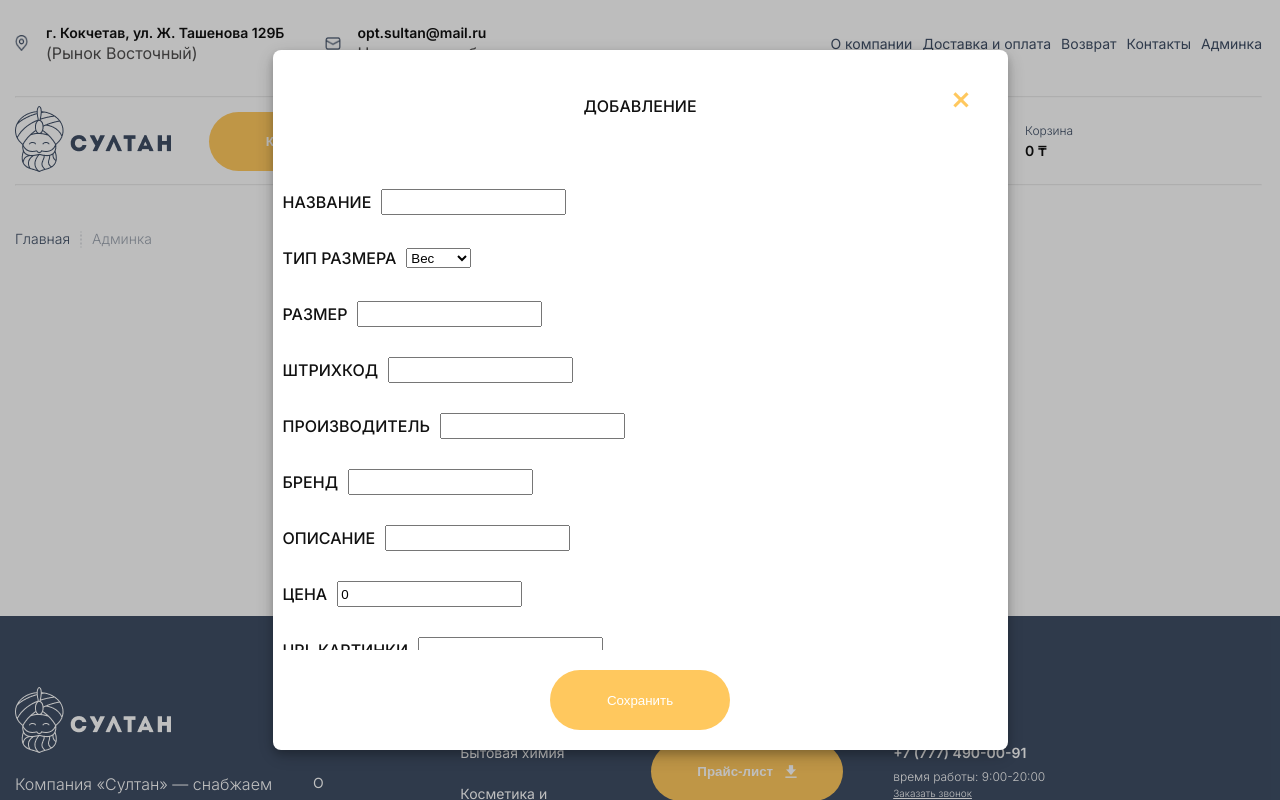
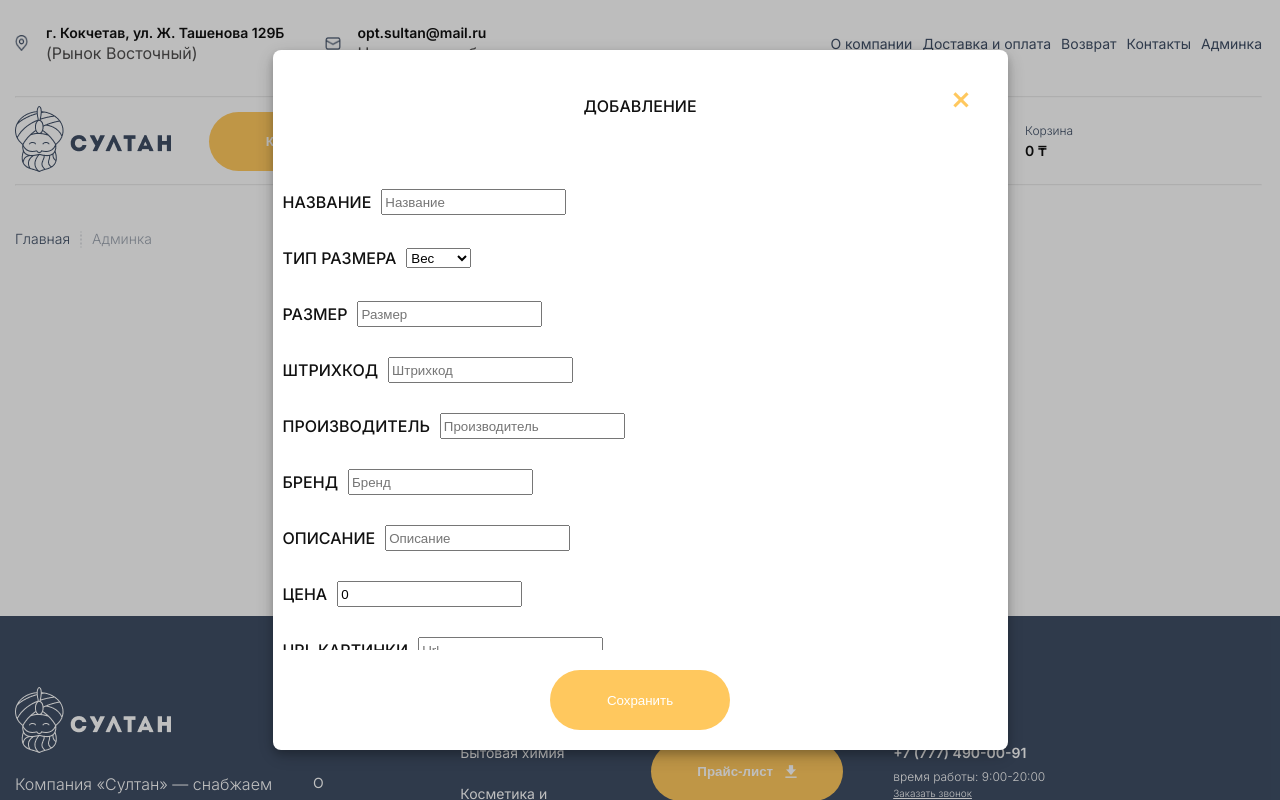
Before and after one commit to PolushkinDenis/sultan, a React (Create React App) app: page /sultan/admin in a window 1280 px wide. Both pictures are taken after typing "Sample", "name@example.com" into the empty fields and a click on the button "Добавить новый товар". Shown: the top 800 px of the page. Built offline with nearby package versions, Linux system fonts and the light colour scheme.

Commit message:
test admin page

```diff
--- a/src/components/adminChangeProduct/AdminChangeProduct.tsx
+++ b/src/components/adminChangeProduct/AdminChangeProduct.tsx
@@ -216,7 +216,7 @@ const AdminChangeProduct: FC<AdminChangeProductProps> = ({
                 </div>
                 <div className="modal__title">{title}</div>
                 <div className="modal-body">
-                    <div className="item"><p>Название</p><input type="text" value={name} onChange={e => changeName(e)} /></div>
+                    <div className="item"><p>Название</p><input type="text" placeholder="Название" value={name} onChange={e => changeName(e)} /></div>
                     <div className="item">
                         <p>Тип размера</p>
                         <select value={type} onChange={e => changeType(e)}>
@@ -224,26 +224,26 @@ const AdminChangeProduct: FC<AdminChangeProductProps> = ({
                             <option value="volume">Объем</option>
                         </select>
                     </div>
-                    <div className="item"><p>Размер</p><input type="text" value={size} onChange={e => setSize(e.target.value)} /></div>
-                    <div className="item"><p>Штрихкод</p><input type="text" value={barcode} onChange={e => changeBarcode(e)} /></div>
-                    <div className="item"><p>Производитель</p><input type="text" value={manufacturer} onChange={e => setManufacturer(e.target.value)} /></div>
-                    <div className="item"><p>Бренд</p><input type="text" value={brand} onChange={e => setBrand(e.target.value)} /></div>
-                    <div className="item"><p>Описание</p><input type="text" value={description} onChange={e => setDescription(e.target.value)} /></div>
-                    <div className="item"><p>Цена</p><input type="text" value={price} onChange={e => changePrice(e)} /></div>
-                    <div className="item"><p>Url картинки</p><input type="text" value={url} onChange={e => setUrl(e.target.value)} /></div>
+                    <div className="item"><p>Размер</p><input data-testid="size" type="text" placeholder="Размер" value={size} onChange={e => setSize(e.target.value)} /></div>
+                    <div className="item"><p>Штрихкод</p><input type="text" placeholder="Штрихкод" value={barcode} onChange={e => changeBarcode(e)} /></div>
+                    <div className="item"><p>Производитель</p><input type="text" placeholder="Производитель" value={manufacturer} onChange={e => setManufacturer(e.target.value)} /></div>
+                    <div className="item"><p>Бренд</p><input type="text" value={brand} placeholder="Бренд" onChange={e => setBrand(e.target.value)} /></div>
+                    <div className="item"><p>Описание</p><input type="text" value={description} placeholder="Описание" onChange={e => setDescription(e.target.value)} /></div>
+                    <div className="item"><p>Цена</p><input type="text" data-testid="price" value={price} placeholder="Цена" onChange={e => changePrice(e)} /></div>
+                    <div className="item"><p>Url картинки</p><input type="text" value={url} placeholder="Url" onChange={e => setUrl(e.target.value)} /></div>
                     <div>
                         {listOfFilter.map(sort => (
                             <div key={sort.value}>
-                                <input type="checkbox" checked={sort.check} value={sort.value} onChange={e => changeListOfFilter(e)} />
+                                <input data-testid={`checkbox_${sort.value}`} type="checkbox" checked={sort.check} value={sort.value} onChange={e => changeListOfFilter(e)} />
                                 <span>{sort.name}</span>
                             </div>
                         ))}
                     </div>
                 </div>
                 <div className="modal__save">
-                    <div className="modal__save-error">{error}</div>
+                    <div data-testid="error" className="modal__save-error">{error}</div>
                     <div className={added ? "modal__save-added" : "modal__save-notadded"} >{title === "Добавление" ? "Добавлено" : "Изменено"}</div>
-                    <button className="modal__save-btn" onClick={saveProduct}>Сохранить</button>
+                    <button data-testid="add-new-product" className="modal__save-btn" onClick={saveProduct}>Сохранить</button>
                 </div>
             </div>
         </div>
--- a/src/pages/admin/Admin.tsx
+++ b/src/pages/admin/Admin.tsx
@@ -66,8 +66,8 @@ const Admin: FC = () => {
                 <div className="admin__start">
                     <div>Нет добавленных товаров</div>
                     <div>Добавить товары из JSON ?</div>
-                    <button onClick={initProductsFromJSON}>ДА</button>
-                    <button onClick={addProduct}>Добавить новый товар</button>
+                    <button data-testid="add_JSON" onClick={initProductsFromJSON}>ДА</button>
+                    <button data-testid="add_new-product" onClick={addProduct}>Добавить новый товар</button>
                     <AdminChangeProduct
                         title="Добавление"
                         visible={isModal}
```
Also changed, not shown: 1 other file (tests, documents, lock files or other folders).
